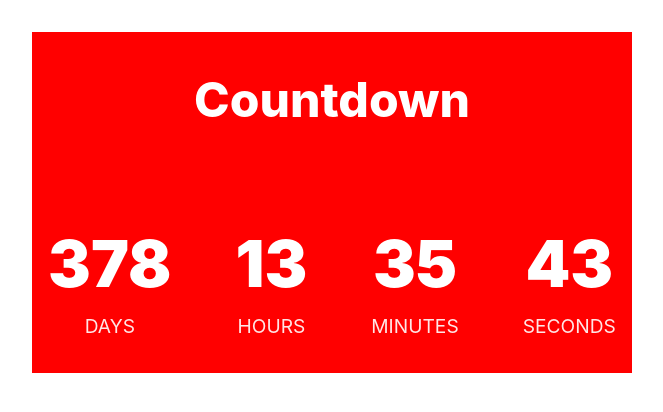
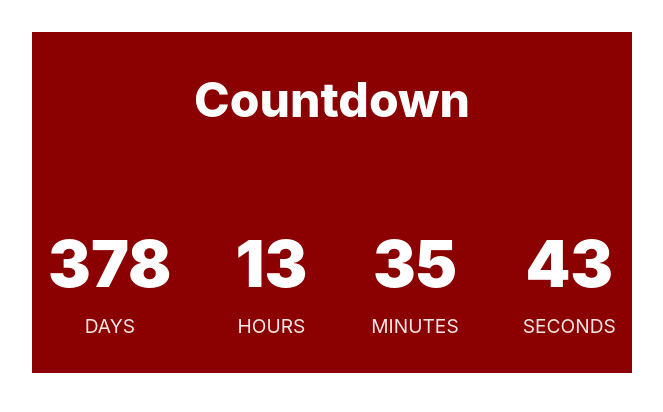
Before and after one commit to DzmitryUr/react-interview-tasks, a React (Vite) app: page / in a window 1280 px wide. Shown: the top 412 px of the page, without its empty margins (308-971 px from the left). Built offline with nearby package versions, Linux system fonts and the light colour scheme.

Commit message:
add countdown

```diff
--- a/src/components/Countdown.css
+++ b/src/components/Countdown.css
@@ -3,8 +3,7 @@
   flex-direction: column;
   align-items: center;
   justify-content: center;
-  background-color: red;
-}
+  background-color: darkred;
 
   .title {
     font-size: 3rem;
@@ -44,3 +43,4 @@
     color: white;
     font-weight: 600;
   }
+}
```
Lines whose indentation alone changed are shown as unchanged.
